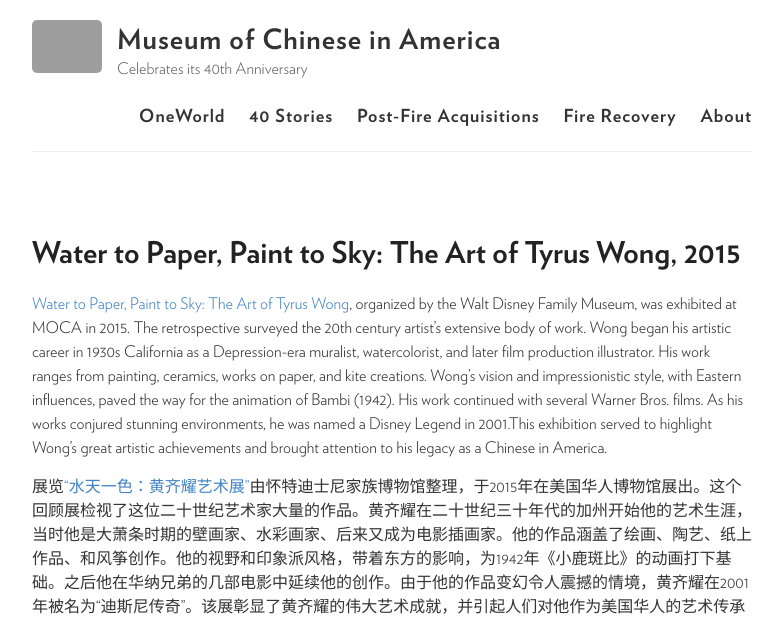
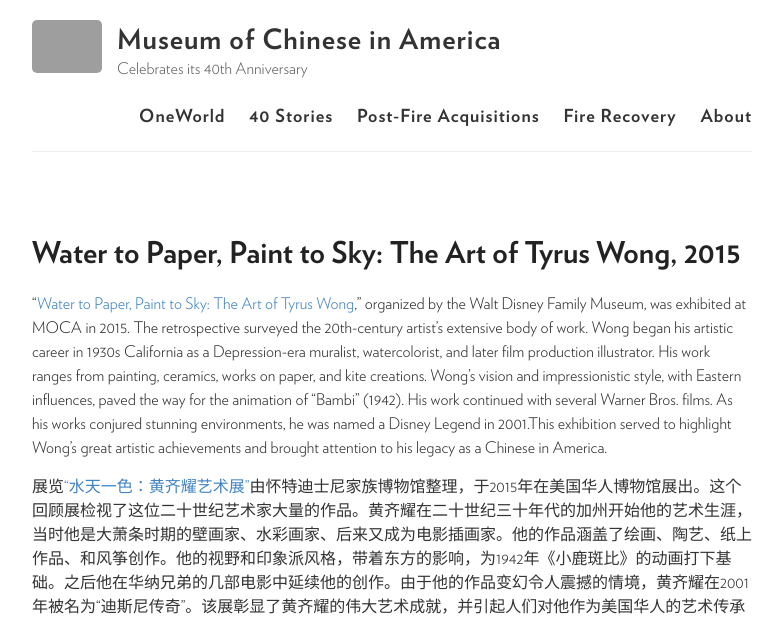
Before and after one commit to moca40/moca40.github.io, a Jekyll site: the page built from _stories/2015-01-01-tyrus-wong.md, in a window 1280 px wide. Shown: the top 620 px of the page, without its empty margins (248-1031 px from the left). Built offline with Jekyll 4.4.1, drawn with Linux system fonts in a browser that asks for light colours; grey boxes are pictures that could not be loaded.

Commit message:
Update 2015-01-01-tyrus-wong.md

```diff
--- a/_stories/2015-01-01-tyrus-wong.md
+++ b/_stories/2015-01-01-tyrus-wong.md
@@ -28,7 +28,7 @@
     img: https://user-images.githubusercontent.com/47676628/91354719-242c3900-e7bb-11ea-967e-6a0b24c0e8af.JPG
 ---
 
-[Water to Paper, Paint to Sky: The Art of Tyrus Wong](https://www.mocanyc.org/exhibitions/water_to_paper_paint_to_sky_the_art_of_tyrus_wong), organized by the Walt Disney Family Museum, was exhibited at MOCA in 2015. The retrospective surveyed the 20th century artist’s extensive body of work. Wong began his artistic career in 1930s California as a Depression-era muralist, watercolorist, and later film production illustrator. His work ranges from painting, ceramics, works on paper, and kite creations. Wong’s vision and impressionistic style, with Eastern influences, paved the way for the animation of Bambi (1942). His work continued with several Warner Bros. films. As his works conjured stunning environments, he was named a Disney Legend in 2001.This exhibition served to highlight Wong’s great artistic achievements and brought attention to his legacy as a Chinese in America.
+"[Water to Paper, Paint to Sky: The Art of Tyrus Wong](https://www.mocanyc.org/exhibitions/water_to_paper_paint_to_sky_the_art_of_tyrus_wong)," organized by the Walt Disney Family Museum, was exhibited at MOCA in 2015. The retrospective surveyed the 20th-century artist’s extensive body of work. Wong began his artistic career in 1930s California as a Depression-era muralist, watercolorist, and later film production illustrator. His work ranges from painting, ceramics, works on paper, and kite creations. Wong’s vision and impressionistic style, with Eastern influences, paved the way for the animation of "Bambi" (1942). His work continued with several Warner Bros. films. As his works conjured stunning environments, he was named a Disney Legend in 2001.This exhibition served to highlight Wong’s great artistic achievements and brought attention to his legacy as a Chinese in America.
 
 展览[“水天一色：黄齐耀艺术展”](https://www.mocanyc.org/exhibitions/water_to_paper_paint_to_sky_the_art_of_tyrus_wong)由怀特迪士尼家族博物馆整理，于2015年在美国华人博物馆展出。这个回顾展检视了这位二十世纪艺术家大量的作品。黄齐耀在二十世纪三十年代的加州开始他的艺术生涯，当时他是大萧条时期的壁画家、水彩画家、后来又成为电影插画家。他的作品涵盖了绘画、陶艺、纸上作品、和风筝创作。他的视野和印象派风格，带着东方的影响，为1942年《小鹿斑比》的动画打下基础。之后他在华纳兄弟的几部电影中延续他的创作。由于他的作品变幻令人震撼的情境，黄齐耀在2001年被名为“迪斯尼传奇”。该展彰显了黄齐耀的伟大艺术成就，并引起人们对他作为美国华人的艺术传承的关注。
 
```
